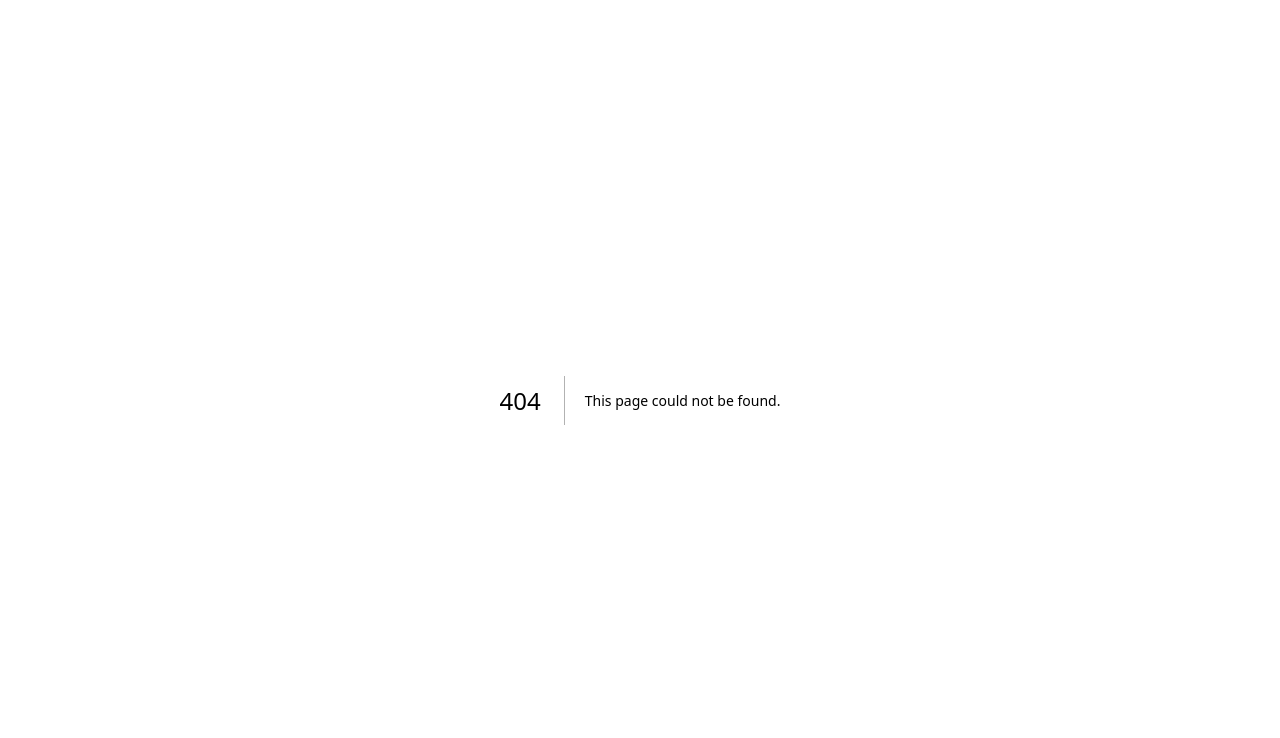
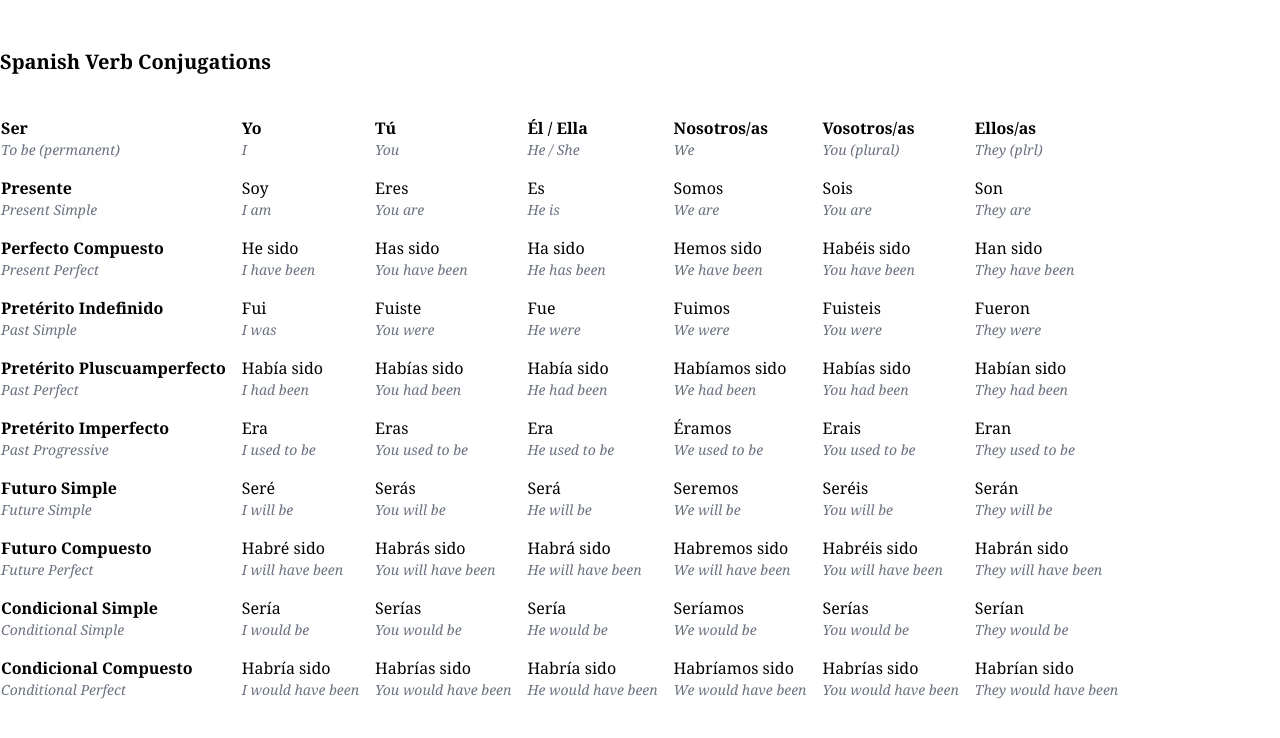
Before and after one commit to iamursky/spanish-verbs-conjugation, a Next.js app: page /verb/ser in a window 1280 px wide. Before the commit this address had no page. Shown: the top 738 px of the page. Built offline with nearby package versions, Linux system fonts and the light colour scheme.

Commit message:
feat: first static page (ser verb)

```diff
--- a/app/layout.tsx
+++ b/app/layout.tsx
@@ -1,14 +1,25 @@
 import "./global.css";
 
+import type { ReactNode } from "react";
+
+import Link from "next/link";
+
 export const metadata = {
-  title: "Spanish Verbs Conjugation",
-  description: "Spanish Verbs Conjugation",
+  title: "Spanish Verb Conjugations",
+  description: "Spanish Verb Conjugations",
 };
 
-export default function RootLayout({ children }: { children: React.ReactNode }) {
+export default function RootLayout({ children }: { children: ReactNode }) {
   return (
     <html lang="en">
-      <body>{children}</body>
+      <body className="container mx-auto py-8 font-serif">
+        <header className="py-4 print:hidden">
+          <Link href="/">
+            <h1 className="text-xl font-bold">Spanish Verb Conjugations</h1>
+          </Link>
+        </header>
+        {children}
+      </body>
     </html>
   );
 }
--- a/app/page.tsx
+++ b/app/page.tsx
@@ -1,7 +1,15 @@
+import Link from "next/link";
+
 export default function Home() {
   return (
-    <main className="w-screen h-screen flex justify-center items-center">
-      Spanish Verbs Conjugation
+    <main className="py-4">
+      <ul className="list-disc pl-4">
+        <li>
+          <Link href="/verb/ser" className="underline">
+            Ser (to be)
+          </Link>
+        </li>
+      </ul>
     </main>
   );
 }
--- /dev/null
+++ b/app/verb/layout.tsx
@@ -0,0 +1,5 @@
+import type { ReactNode } from "react";
+
+export default function RootLayout({ children }: { children: ReactNode }) {
+  return <main className="py-4">{children}</main>;
+}
--- /dev/null
+++ b/app/verb/ser/page.tsx
@@ -0,0 +1,257 @@
+import type { Conjugations, Verb } from "@/types";
+
+import { VerbConjugationTable } from "@/components/verb-conjugation-table";
+
+export default function Page() {
+  return <VerbConjugationTable verb={SER_VERB} conjugations={SER_VERB_CONJUGATIONS} />;
+}
+
+const SER_VERB: Verb = {
+  ENGLISH: "To be (permanent)",
+  SPANISH: "Ser",
+};
+
+const SER_VERB_CONJUGATIONS: Conjugations = {
+  PRESENTE: {
+    YO: {
+      SPANISH: "Soy",
+      ENGLISH: "I am",
+    },
+    TU: {
+      SPANISH: "Eres",
+      ENGLISH: "You are",
+    },
+    EL: {
+      SPANISH: "Es",
+      ENGLISH: "He is",
+    },
+    ELLOS: {
+      SPANISH: "Son",
+      ENGLISH: "They are",
+    },
+    NOSOTROS: {
+      SPANISH: "Somos",
+      ENGLISH: "We are",
+    },
+    VOSOTROS: {
+      SPANISH: "Sois",
+      ENGLISH: "You are",
+    },
+  },
+
+  PERFECTO_COMPUESTO: {
+    YO: {
+      SPANISH: "He sido",
+      ENGLISH: "I have been",
+    },
+    TU: {
+      SPANISH: "Has sido",
+      ENGLISH: "You have been",
+    },
+    EL: {
+      SPANISH: "Ha sido",
+      ENGLISH: "He has been",
+    },
+    NOSOTROS: {
+      SPANISH: "Hemos sido",
+      ENGLISH: "We have been",
+    },
+    VOSOTROS: {
+      SPANISH: "Habéis sido",
+      ENGLISH: "You have been",
+    },
+    ELLOS: {
+      SPANISH: "Han sido",
+      ENGLISH: "They have been",
+    },
+  },
+
+  PRETERITO_INDEFINIDO: {
+    YO: {
+      SPANISH: "Fui",
+      ENGLISH: "I was",
+    },
+    TU: {
+      SPANISH: "Fuiste",
+      ENGLISH: "You were",
+    },
+    EL: {
+      SPANISH: "Fue",
+      ENGLISH: "He were",
+    },
+    NOSOTROS: {
+      SPANISH: "Fuimos",
+      ENGLISH: "We were",
+    },
+    VOSOTROS: {
+      SPANISH: "Fuisteis",
+      ENGLISH: "You were",
+    },
+    ELLOS: {
+      SPANISH: "Fueron",
+      ENGLISH: "They were",
+    },
+  },
+
+  PRETERITO_PLUSCUAMPERFECTO: {
+    YO: {
+      SPANISH: "Había sido",
+      ENGLISH: "I had been",
+    },
+    TU: {
+      SPANISH: "Habías sido",
+      ENGLISH: "You had been",
+    },
+    EL: {
+      SPANISH: "Había sido",
+      ENGLISH: "He had been",
+    },
+    NOSOTROS: {
+      SPANISH: "Habíamos sido",
+      ENGLISH: "We had been",
+    },
+    VOSOTROS: {
+      SPANISH: "Habías sido",
+      ENGLISH: "You had been",
+    },
+    ELLOS: {
+      SPANISH: "Habían sido",
+      ENGLISH: "They had been",
+    },
+  },
+
+  PRETERITO_IMPERFECTO: {
+    YO: {
+      SPANISH: "Era",
+      ENGLISH: "I used to be",
+    },
+    TU: {
+      SPANISH: "Eras",
+      ENGLISH: "You used to be",
+    },
+    EL: {
+      SPANISH: "Era",
+      ENGLISH: "He used to be",
+    },
+    NOSOTROS: {
+      SPANISH: "Éramos",
+      ENGLISH: "We used to be",
+    },
+    VOSOTROS: {
+      SPANISH: "Erais",
+      ENGLISH: "You used to be",
+    },
+    ELLOS: {
+      SPANISH: "Eran",
+      ENGLISH: "They used to be",
+    },
+  },
+
+  FUTURO_SIMPLE: {
+    YO: {
+      SPANISH: "Seré",
+      ENGLISH: "I will be",
+    },
+    TU: {
+      SPANISH: "Serás",
+      ENGLISH: "You will be",
+    },
+    EL: {
+      SPANISH: "Será",
+      ENGLISH: "He will be",
+    },
+    NOSOTROS: {
+      SPANISH: "Seremos",
+      ENGLISH: "We will be",
+    },
+    VOSOTROS: {
+      SPANISH: "Seréis",
+      ENGLISH: "You will be",
+    },
+    ELLOS: {
+      SPANISH: "Serán",
+      ENGLISH: "They will be",
+    },
+  },
+
+  FUTURO_COMPUESTO: {
+    YO: {
+      SPANISH: "Habré sido",
+      ENGLISH: "I will have been",
+    },
+    TU: {
+      SPANISH: "Habrás sido",
+      ENGLISH: "You will have been",
+    },
+    EL: {
+      SPANISH: "Habrá sido",
+      ENGLISH: "He will have been",
+    },
+    NOSOTROS: {
+      SPANISH: "Habremos sido",
+      ENGLISH: "We will have been",
+    },
+    VOSOTROS: {
+      SPANISH: "Habréis sido",
+      ENGLISH: "You will have been",
+    },
+    ELLOS: {
+      SPANISH: "Habrán sido",
+      ENGLISH: "They will have been",
+    },
+  },
+
+  CONDICIONAL_SIMPLE: {
+    YO: {
+      SPANISH: "Sería",
+      ENGLISH: "I would be",
+    },
+    TU: {
+      SPANISH: "Serías",
+      ENGLISH: "You would be",
+    },
+    EL: {
+      SPANISH: "Sería",
+      ENGLISH: "He would be",
+    },
+    NOSOTROS: {
+      SPANISH: "Seríamos",
+      ENGLISH: "We would be",
+    },
+    VOSOTROS: {
+      SPANISH: "Serías",
+      ENGLISH: "You would be",
+    },
+    ELLOS: {
+      SPANISH: "Serían",
+      ENGLISH: "They would be",
+    },
+  },
+
+  CONDICIONAL_COMPUESTO: {
+    YO: {
+      SPANISH: "Habría sido",
+      ENGLISH: "I would have been",
+    },
+    TU: {
+      SPANISH: "Habrías sido",
+      ENGLISH: "You would have been",
+    },
+    EL: {
+      SPANISH: "Habría sido",
+      ENGLISH: "He would have been",
+    },
+    NOSOTROS: {
+      SPANISH: "Habríamos sido",
+      ENGLISH: "We would have been",
+    },
+    VOSOTROS: {
+      SPANISH: "Habrías sido",
+      ENGLISH: "You would have been",
+    },
+    ELLOS: {
+      SPANISH: "Habrían sido",
+      ENGLISH: "They would have been",
+    },
+  },
+} as const;
--- /dev/null
+++ b/components/verb-conjugation-table.tsx
@@ -0,0 +1,117 @@
+import type { Conjugations, Pronoun, PronounLabels, Tense, TenseLabels, Verb } from "@/types";
+
+import { PRONOUN, TENSE } from "@/types";
+
+type VerbConjugationTableProps = {
+  verb: Verb;
+  conjugations: Conjugations;
+};
+
+export function VerbConjugationTable({ verb, conjugations }: VerbConjugationTableProps) {
+  return (
+    <table>
+      <thead>
+        <tr>
+          <th className="pr-2 text-left">
+            <p className="font-bold">{verb["SPANISH"]}</p>
+            <p className="font-normal text-sm italic text-gray-500">{verb["ENGLISH"]}</p>
+          </th>
+          {Object.keys(PRONOUN).map((pronoun) => (
+            <td key={pronoun} className="p-2">
+              <p className="font-bold">{PRONOUN_LABELS[pronoun as Pronoun]["SPANISH"]}</p>
+              <p className="text-sm italic text-gray-500">
+                {PRONOUN_LABELS[pronoun as Pronoun]["ENGLISH"]}
+              </p>
+            </td>
+          ))}
+        </tr>
+      </thead>
+      <tbody>
+        {Object.keys(TENSE).map((tense) => (
+          <tr key={tense}>
+            <td className="pr-2">
+              <p className="font-bold">{TENSE_LABELS[tense as Tense]["SPANISH"]}</p>
+              <p className="text-sm italic text-gray-500">
+                {TENSE_LABELS[tense as Tense]["ENGLISH"]}
+              </p>
+            </td>
+            {Object.keys(PRONOUN).map((pronoun) => (
+              <td key={`${tense}.${pronoun}`} className="p-2">
+                <p>{conjugations[tense as Tense][pronoun as Pronoun]["SPANISH"]}</p>
+                <p className="text-sm italic text-gray-500">
+                  {conjugations[tense as Tense][pronoun as Pronoun]["ENGLISH"]}
+                </p>
+              </td>
+            ))}
+          </tr>
+        ))}
+      </tbody>
+    </table>
+  );
+}
+
+const PRONOUN_LABELS: PronounLabels = {
+  YO: {
+    SPANISH: "Yo",
+    ENGLISH: "I",
+  },
+  TU: {
+    SPANISH: "Tú",
+    ENGLISH: "You",
+  },
+  EL: {
+    SPANISH: "Él / Ella",
+    ENGLISH: "He / She",
+  },
+  NOSOTROS: {
+    SPANISH: "Nosotros/as",
+    ENGLISH: "We",
+  },
+  VOSOTROS: {
+    SPANISH: "Vosotros/as",
+    ENGLISH: "You (plural)",
+  },
+  ELLOS: {
+    SPANISH: "Ellos/as",
+    ENGLISH: "They (plrl)",
+  },
+} as const;
+
+const TENSE_LABELS: TenseLabels = {
+  CONDICIONAL_COMPUESTO: {
+    SPANISH: "Condicional Compuesto",
+    ENGLISH: "Conditional Perfect",
+  },
+  CONDICIONAL_SIMPLE: {
+    SPANISH: "Condicional Simple",
+    ENGLISH: "Conditional Simple",
+  },
+  FUTURO_COMPUESTO: {
+    SPANISH: "Futuro Compuesto",
+    ENGLISH: "Future Perfect",
+  },
+  FUTURO_SIMPLE: {
+    SPANISH: "Futuro Simple",
+    ENGLISH: "Future Simple",
+  },
+  PERFECTO_COMPUESTO: {
+    SPANISH: "Perfecto Compuesto",
+    ENGLISH: "Present Perfect",
+  },
+  PRESENTE: {
+    SPANISH: "Presente",
+    ENGLISH: "Present Simple",
+  },
+  PRETERITO_IMPERFECTO: {
+    SPANISH: "Pretérito Imperfecto",
+    ENGLISH: "Past Progressive",
+  },
+  PRETERITO_INDEFINIDO: {
+    SPANISH: "Pretérito Indefinido",
+    ENGLISH: "Past Simple",
+  },
+  PRETERITO_PLUSCUAMPERFECTO: {
+    SPANISH: "Pretérito Pluscuamperfecto",
+    ENGLISH: "Past Perfect",
+  },
+} as const;
--- a/tailwind.config.js
+++ b/tailwind.config.js
@@ -3,6 +3,6 @@ module.exports = {
   content: [
     // prettier-ignore
     "./app/**/*.tsx",
-    "./components/**/*.jsx",
+    "./components/**/*.tsx",
   ],
 };
--- a/tsconfig.json
+++ b/tsconfig.json
@@ -1,7 +1,6 @@
 {
   "compilerOptions": {
     "allowJs": true,
-    "baseUrl": "./",
     "esModuleInterop": true,
     "forceConsistentCasingInFileNames": true,
     "incremental": true,
@@ -12,6 +11,7 @@
     "moduleResolution": "node",
     "noEmit": true,
     "plugins": [{ "name": "next" }],
+    "paths": { "@/*": ["./*"] },
     "resolveJsonModule": true,
     "skipLibCheck": true,
     "strict": true,
--- /dev/null
+++ b/types.ts
@@ -0,0 +1,56 @@
+export const LANGUAGE = {
+  SPANISH: "SPANISH",
+  ENGLISH: "ENGLISH",
+} as const;
+
+export const TENSE = {
+  PRESENTE: "PRESENTE",
+  PERFECTO_COMPUESTO: "PERFECTO_COMPUESTO",
+
+  PRETERITO_INDEFINIDO: "PRETERITO_INDEFINIDO",
+  PRETERITO_PLUSCUAMPERFECTO: "PRETERITO_PLUSCUAMPERFECTO",
+  PRETERITO_IMPERFECTO: "PRETERITO_IMPERFECTO",
+
+  FUTURO_SIMPLE: "FUTURO_SIMPLE",
+  FUTURO_COMPUESTO: "FUTURO_COMPUESTO",
+
+  CONDICIONAL_SIMPLE: "CONDICIONAL_SIMPLE",
+  CONDICIONAL_COMPUESTO: "CONDICIONAL_COMPUESTO",
+} as const;
+
+export const PRONOUN = {
+  YO: "YO",
+  TU: "TU",
+  EL: "EL",
+  NOSOTROS: "NOSOTROS",
+  VOSOTROS: "VOSOTROS",
+  ELLOS: "ELLOS",
+} as const;
+
+export type Language = keyof typeof LANGUAGE;
+
+export type Tense = keyof typeof TENSE;
+
+export type Pronoun = keyof typeof PRONOUN;
+
+export type Verb = {
+  [language in Language]: string;
+};
+
+export type Conjugations = {
+  [tense in Tense]: {
+    [pronoun in Pronoun]: Verb;
+  };
+};
+
+export type PronounLabels = {
+  [pronoun in Pronoun]: {
+    [language in Language]: string;
+  };
+};
+
+export type TenseLabels = {
+  [verbTense in Tense]: {
+    [language in Language]: string;
+  };
+};
```
